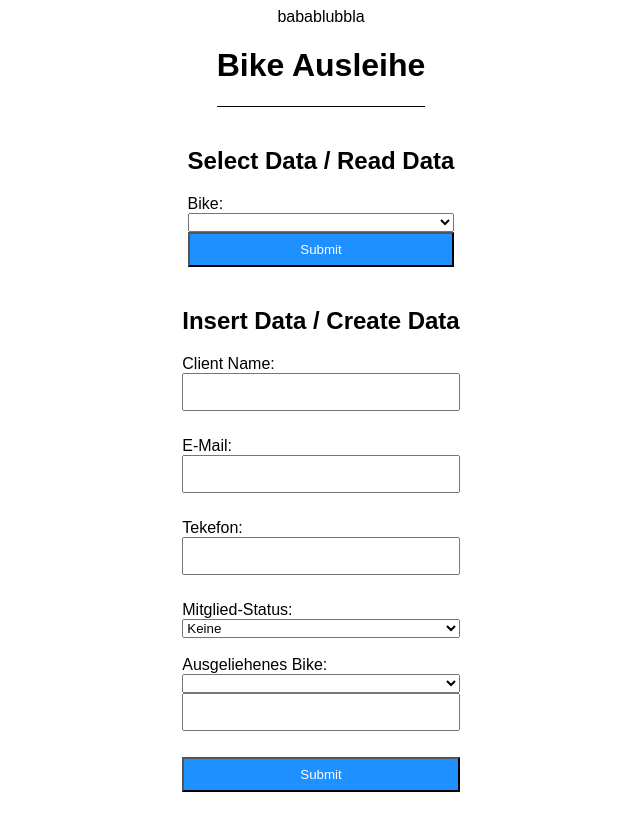
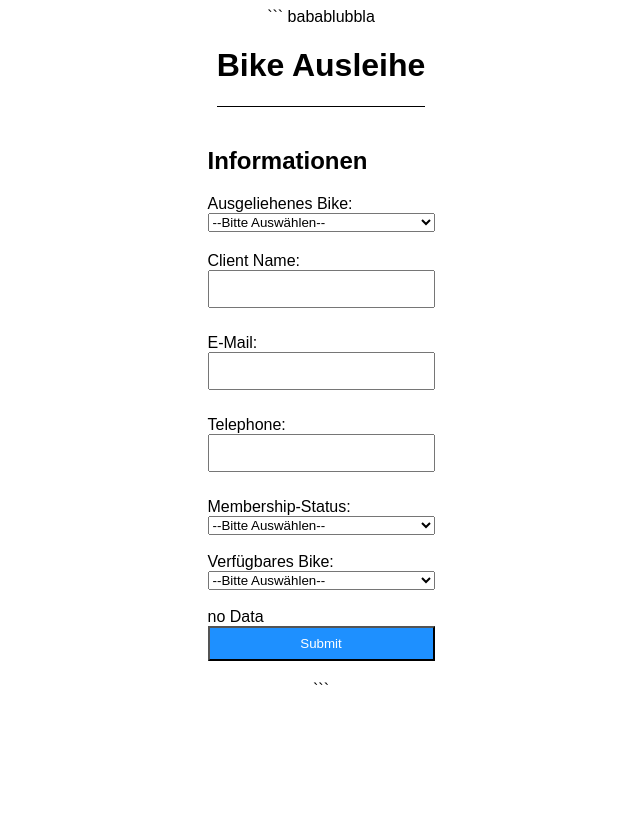
Before and after one commit to padischer/FitBike, a PHP site: page / in a window 1280 px wide. Shown: the whole page, without its empty margins (319-959 px from the left). After the commit the page ends 685 px from the top, so only its background shows below. Run offline with PHP 8.4, Linux system fonts and the light colour scheme; tables that the repository leaves empty or names only in its code hold one stand-in row (values such as "Sample post"); data that the repository does not hold is empty.

Commit message:
worked on Databse functionality in formular

````diff
--- a/Index.php
+++ b/Index.php
@@ -1,11 +1,8 @@
-
+```
 <?php
-include ('model/database.php');
+include('model/database.php');
+include('model/fitbike_db.php');
 ?>
-<?php
-include ('model/fitbike_db.php');
-?>
-
 
 <!doctype html>
 <html lang="en">
@@ -22,57 +19,70 @@
 </header>
 
 <body>
-
 <div>
-    <h2>Select Data / Read Data</h2>
-    <form action="." method="GET">
+    <h2>Informationen</h2>
+    <form action="../../../../Users/moizj/OneDrive%20-%20Kt.%20SG%20BLD/KSB%20IMS/2.%20Jahr/Informatik/Modul%20307/FitBike-master" method="GET">
         <input type="hidden" name="action" value="select">
-        <label for="bike">Bike:</label>
+        <label for="bike">Ausgeliehenes Bike:</label>
         <select id="bike" name="Bike" required>
-
+            <option>--Bitte Auswählen--</option>
             <?php
-
-
-            $bikelist = select_all_bikes();
+            $bikelist = select_all_lendedbikes();
             foreach ($bikelist as $bike){
                 echo "<option>".$bike["name"]."</option>";
             }
-
             ?>
-
-
-
         </select>
-        <button>Submit</button>
     </form>
-</div>
-<div>
-    <h2>Insert Data / Create Data</h2>
-    <form action="." method="POST">
+    <form action="../../../../Users/moizj/OneDrive%20-%20Kt.%20SG%20BLD/KSB%20IMS/2.%20Jahr/Informatik/Modul%20307/FitBike-master" method="POST">
         <input type="hidden" name="action" value="insert">
         <label for="name">Client Name:</label>
         <input type="text" id="name" name="Name" required><br>
         <label for="email">E-Mail:</label>
         <input type="text" id="email" name="Email" required><br>
-        <label for="telefon">Tekefon:</label>
-        <input type="text" id="telefon" name="Telefon"><br>
-        <label for="mitglied">Mitglied-Status:</label>
-        <select id="mitglied" name="Mitglied" required>
-            <option>Keine</option>
-            <option>Bronze</option>
-            <option>Silber</option>
-            <option>Gold</option>
+        <label for="telephone">Telephone:</label>
+        <input type="text" id="telephone" name="Telephone"><br>
+        <label for="member">Membership-Status:</label>
+        <select id="member" name="Member" required>
+            <option>--Bitte Auswählen--</option>
+            <?php
+            $memberships = select_membership();
+            foreach ($memberships as $membership){
+                echo "<option>".$membership["membership"]."</option>";
+            }
+            ?>
         </select><br>
-        <label for="rentBike">Ausgeliehenes Bike:</label>
-        <select id="rentBike" name="RentBike", required>
-
-
-        </select>
-
-
-        <input type="text" id="rentBike" name="RentBike" required><br>
-        <button id="boton">Submit</button>
+        <label for="rentBike">Verfügbares Bike:</label>
+        <select id="rentBike" name="RentBike" , required>
+            <option>--Bitte Auswählen--</option>
+            <?php
+            $bikelist = select_all_freebikes();
+            foreach ($bikelist as $bike){
+                echo "<option>".$bike["name"]."</option>";
+            }
+            ?>
+        </select><br>
+        <?php
+        $name = filter_input(INPUT_POST, 'Name', FILTER_SANITIZE_STRING);
+        $email = filter_input(INPUT_POST, 'Email', FILTER_SANITIZE_EMAIL);
+        $telephone = filter_input(INPUT_POST, 'Telephone', FILTER_SANITIZE_STRING);
+        insert_clientData($name,$email,$telephone);
+        if ($name == NULL && $email == NULL && $telephone == NULL){
+            echo "no Data";
+            echo $name;
+            echo $email;
+            echo $telephone;
+        }else{
+            echo "where server";
+            echo $name;
+            echo $email;
+            echo $telephone;
+            insert_clientData($name,$email,$telephone);
+        }
+        ?>
+        <button id="botton">Submit</button>
     </form>
 </div>
 </body>
 </html>
+```
--- a/model/fitbike_db.php
+++ b/model/fitbike_db.php
@@ -1,20 +1,41 @@
 <?php
 
-function select_all_bikes(){
+function select_all_freebikes(): array
+{
     global $db;
-    $query = "SELECT * FROM bikes";
+    $query = "SELECT * FROM bikes WHERE status = 'Frei'";
     $statement = $db->prepare($query);
     $statement->execute();
-    $result = $statement->fetchAll();
-    return $result;
+    return $statement->fetchAll();
 }
-function select_bikes_by_name($bike)
+
+function select_all_lendedbikes(): array
 {
     global $db;
-    $query = 'SELECT * FROM bikes WHERE name = :bike';
+    $query = "SELECT * FROM bikes WHERE status = 'Ausgehliehen'";
     $statement = $db->prepare($query);
-    $statement->bindValue(':bike', $bike);
     $statement->execute();
-    $results = $statement->fetchAll();
-    return $results;
+    return $statement->fetchAll();
 }
+
+function select_membership(): array
+{
+    global $db;
+    $query = "SELECT * FROM membership";
+    $statement = $db->prepare($query);
+    $statement->execute();
+    return $statement->fetchAll();
+}
+
+function insert_clientData($clientname, $email, $phonenumber)
+{
+    global $db;
+    $query2 = 'INSERT INTO client (name, email, phonenumber) VALUES (:clientname, :email, :phonenumber)';
+    $statement = $db->prepare($query2);
+    $statement->bindValue(':clientname', $clientname, false);
+    $statement->bindValue(':email', $email, false);
+    $statement->bindValue(':phonenumber', $phonenumber, false);
+    //$statement->bindValue(':membership', $membership);
+    $statement->execute();
+    $statement->closeCursor();
+}
````
